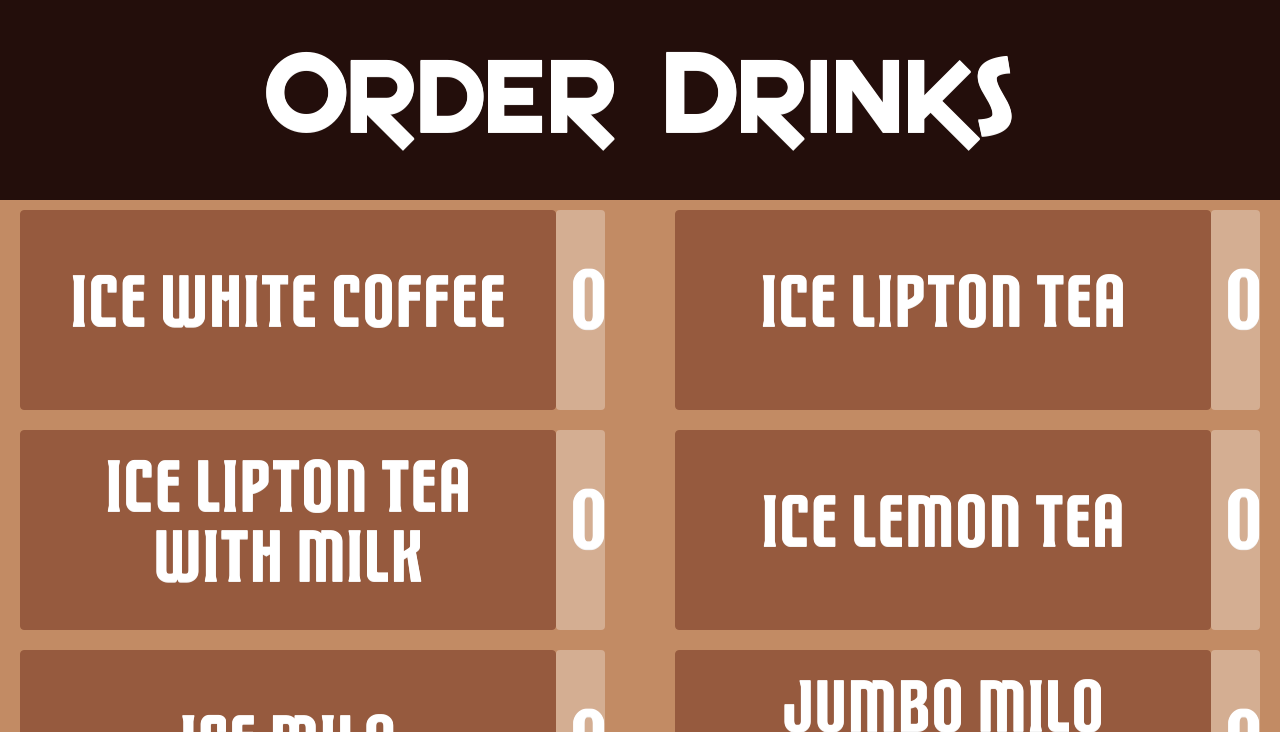
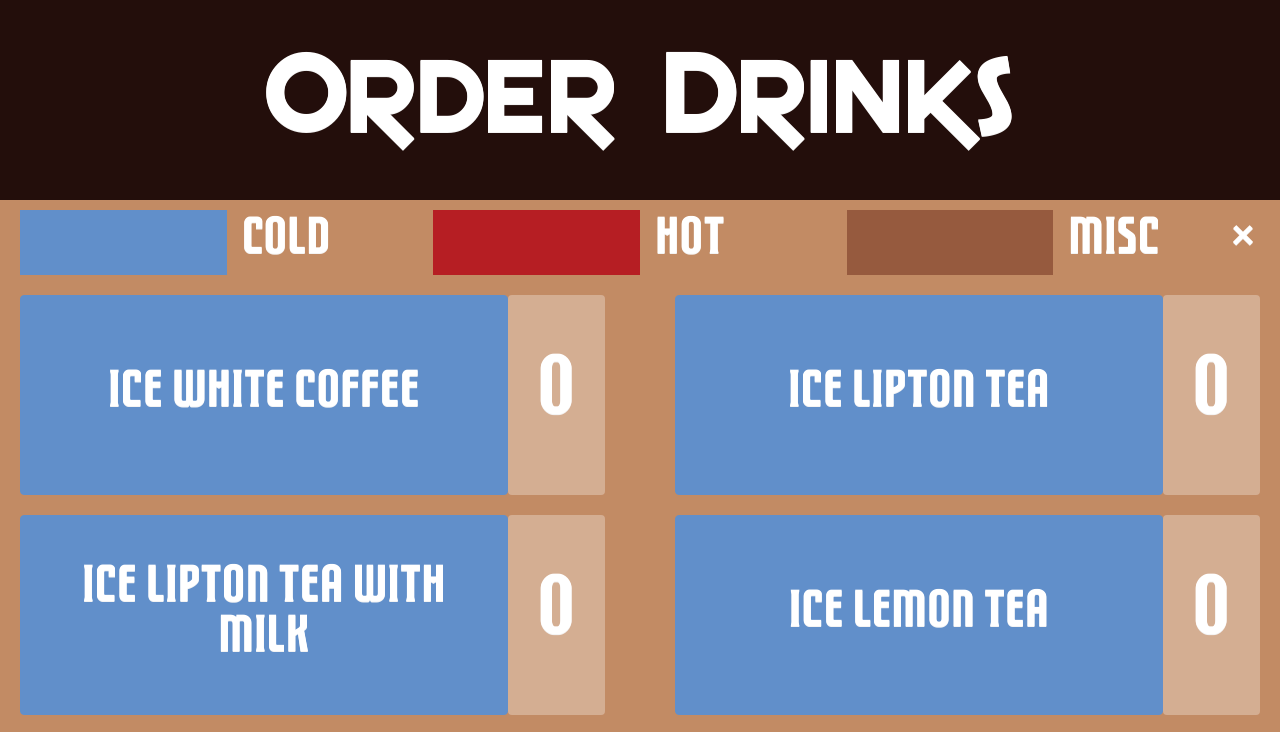
Before and after one commit to itsnhduc/orderdrinks, a plain HTML site: page index.html in a window 1280 px wide. Shown: the top 732 px of the page. Drawn offline with Linux system fonts and the light colour scheme.

Commit message:
Add drink categories

```diff
--- a/drinks.js
+++ b/drinks.js
@@ -1,49 +1,49 @@
 drinks = [
-	{name: 'ICE WHITE COFFEE', category: 'Cold Beverage'},
-	{name: 'ICE LIPTON TEA', category: 'Cold Beverage'},
-	{name: 'ICE LIPTON TEA WITH MILK', category: 'Cold Beverage', category: 'Cold Beverage'},
-	{name: 'ICE LEMON TEA', category: 'Cold Beverage'},
-	{name: 'ICE MILO', category: 'Cold Beverage'},
-	{name: 'JUMBO MILO DINOSAUR', category: 'Cold Beverage'},
-	{name: 'BLENDED ICE LIME JUICE', category: 'Cold Beverage'},
-	{name: 'BLENDED ICE LIME JUICE W/ SOUR PLUM', category: 'Cold Beverage'},
-	{name: 'SJORA MANGO', category: 'Cold Beverage'},
-	{name: 'FRESH COCONUT JUICE', category: 'Cold Beverage'},
-	{name: 'ROSE SYRUP', category: 'Cold Beverage'},
-	{name: 'ROSE SYRUP W/ LIME', category: 'Cold Beverage'},
-	{name: 'ROSE BANDUNG', category: 'Cold Beverage'},
-	{name: 'ICE HONEY LEMON', category: 'Cold Beverage'},
-	{name: 'COKE FLOAT (VANILLA)', category: 'Cold Beverage'},
-	{name: 'COKE', category: 'Cold Beverage'},
-	{name: 'COKE ZERO', category: 'Cold Beverage'},
-	{name: 'SPRITE', category: 'Cold Beverage'},
-	{name: 'AQUARIUS ISOTONIC', category: 'Cold Beverage'},
-	{name: 'SOYA BEAN', category: 'Cold Beverage'},
-	{name: 'CHRYSANTHEMUM', category: 'Cold Beverage'},
-	{name: 'H&E GREEN TEA', category: 'Cold Beverage'},
-	{name: 'RIBENNA (PACKET)', category: 'Cold Beverage'},
-	{name: 'MINERAL WATER', category: 'Cold Beverage'},
-	{name: 'COLD ICE WATER', category: 'Cold Beverage'},
-	{name: 'FRUIT PUNCH', category: 'Cold Beverage'},
-	{name: 'BLUE OCEAN', category: 'Mocktail'},
-	{name: 'PEACH COOLER', category: 'Mocktail'},
-	{name: 'VIRGIN MOJITO', category: 'Mocktail'},
-	{name: 'GREEN FOREST', category: 'Mocktail'},
-	{name: 'NESCAFE BLACK COFFEE', category: 'Hot Beverage'},
-	{name: 'NESCAFE COFFEE (CONDENSED MILK)', category: 'Hot Beverage'},
-	{name: 'NESCAFE COFFEE (EVAPORATED MILK)', category: 'Hot Beverage'},
-	{name: 'NESCAFE WHITE COFFEE', category: 'Hot Beverage'},
-	{name: 'CAPPUCCINO', category: 'Hot Beverage'},
-	{name: 'MOCHA', category: 'Hot Beverage'},
-	{name: 'TEH TARIK', category: 'Hot Beverage'},
-	{name: 'LIPTON TEA', category: 'Hot Beverage'},
-	{name: 'LIPTON TEA (CONDENSED MILK)', category: 'Hot Beverage'},
-	{name: 'LIPTON TEA (EVAPORATED MILK)', category: 'Hot Beverage'},
-	{name: 'LIPTON TEA W/ LEMON', category: 'Hot Beverage'},
-	{name: 'MILO', category: 'Hot Beverage'},
-	{name: 'CHRYSANTHEMUM', category: 'Hot Beverage'},
-	{name: 'CHINESE TEA', category: 'Hot Beverage'},
-	{name: 'HONEY LEMON', category: 'Hot Beverage'},
-	{name: 'WARM WATER', category: 'Hot Beverage'},
-	{name: 'HOT WATER', category: 'Hot Beverage'}
+	{name: 'ICE WHITE COFFEE', category: 'cold'},
+	{name: 'ICE LIPTON TEA', category: 'cold'},
+	{name: 'ICE LIPTON TEA WITH MILK', category: 'cold', category: 'cold'},
+	{name: 'ICE LEMON TEA', category: 'cold'},
+	{name: 'ICE MILO', category: 'cold'},
+	{name: 'JUMBO MILO DINOSAUR', category: 'cold'},
+	{name: 'BLENDED ICE LIME JUICE', category: 'cold'},
+	{name: 'BLENDED ICE LIME JUICE W/ SOUR PLUM', category: 'cold'},
+	{name: 'SJORA MANGO', category: 'cold'},
+	{name: 'FRESH COCONUT JUICE', category: 'cold'},
+	{name: 'ROSE SYRUP', category: 'cold'},
+	{name: 'ROSE SYRUP W/ LIME', category: 'cold'},
+	{name: 'ROSE BANDUNG', category: 'cold'},
+	{name: 'ICE HONEY LEMON', category: 'cold'},
+	{name: 'COKE FLOAT (VANILLA)', category: 'cold'},
+	{name: 'COKE', category: 'cold'},
+	{name: 'COKE ZERO', category: 'cold'},
+	{name: 'SPRITE', category: 'cold'},
+	{name: 'AQUARIUS ISOTONIC', category: 'cold'},
+	{name: 'SOYA BEAN', category: 'cold'},
+	{name: 'CHRYSANTHEMUM', category: 'cold'},
+	{name: 'H&E GREEN TEA', category: 'cold'},
+	{name: 'RIBENNA (PACKET)', category: 'cold'},
+	{name: 'MINERAL WATER', category: 'cold'},
+	{name: 'COLD ICE WATER', category: 'cold'},
+	{name: 'FRUIT PUNCH', category: 'cold'},
+	{name: 'NESCAFE BLACK COFFEE', category: 'hot'},
+	{name: 'NESCAFE COFFEE (CONDENSED MILK)', category: 'hot'},
+	{name: 'NESCAFE COFFEE (EVAPORATED MILK)', category: 'hot'},
+	{name: 'NESCAFE WHITE COFFEE', category: 'hot'},
+	{name: 'CAPPUCCINO', category: 'hot'},
+	{name: 'MOCHA', category: 'hot'},
+	{name: 'TEH TARIK', category: 'hot'},
+	{name: 'LIPTON TEA', category: 'hot'},
+	{name: 'LIPTON TEA (CONDENSED MILK)', category: 'hot'},
+	{name: 'LIPTON TEA (EVAPORATED MILK)', category: 'hot'},
+	{name: 'LIPTON TEA W/ LEMON', category: 'hot'},
+	{name: 'MILO', category: 'hot'},
+	{name: 'CHRYSANTHEMUM', category: 'hot'},
+	{name: 'CHINESE TEA', category: 'hot'},
+	{name: 'HONEY LEMON', category: 'hot'},
+	{name: 'WARM WATER', category: 'hot'},
+	{name: 'HOT WATER', category: 'hot'},
+	{name: 'BLUE OCEAN', category: 'misc'},
+	{name: 'PEACH COOLER', category: 'misc'},
+	{name: 'VIRGIN MOJITO', category: 'misc'},
+	{name: 'GREEN FOREST', category: 'misc'}
 ];
--- a/index.html
+++ b/index.html
@@ -30,10 +30,19 @@
 
 <body>
   <div id="order-drink-app">
-    <div class="row header">
-      <div class="col-sm-12 col-md-12 col-lg-12">
-        <h1>Order Drinks</h1>
-      </div>
+    <div class="header">
+      <h1>Order Drinks</h1>
+    </div>
+    <div class="legend row animated faster">
+      <div class="col-sm-2 col-md-2 col-lg-2 category-color cold">&nbsp;</div>
+      <div class="col-sm-2 col-md-2 col-lg-2">Cold</div>
+      <div class="col-sm-2 col-md-2 col-lg-2 category-color hot">&nbsp;</div>
+      <div class="col-sm-2 col-md-2 col-lg-2">Hot</div>
+      <div class="col-sm-2 col-md-2 col-lg-2 category-color misc">&nbsp;</div>
+      <div class="col-sm-2 col-md-2 col-lg-2">Misc</div>
+      <span class="close-legend">
+        <span class="close-legend-btn">&times;</span>
+      </span>
     </div>
     <div id="drink-list" class="row animated faster fadeIn"></div>
     <div class="ok-spacing"></div>
@@ -53,17 +62,20 @@
   <script src="orderdrink.js"></script>
 
   <script type="text/template" id="drink-template">
-    <div class="col-sm-12 col-md-12 col-lg-6 animated faster pulse">
+    <div class="col-sm-6 col-md-6 col-lg-6 animated faster pulse">
       <div class="row cell">
-        <div class="col-sm-11 col-md-11 col-lg-11 btn metro btn-sq-lg plus text-center-container"><%- name%></div>
-        <div class="col-sm-1 col-md-1 col-lg-1 btn btn-sq minus text-center-container"><%- num%></div>
+        <div class="col-sm-10 col-md-10 col-lg-10 btn metro btn-sq-lg plus <%- category%> text-center-container"><%- name%></div>
+        <div class="col-sm-2 col-md-2 col-lg-2 btn btn-sq minus text-center-container"><%- num%></div>
       </div>
     </div>
   </script>
 
   <script type="text/template" id="order-template">
-    <li class="list-group-item item">
-      <%- name%><span class="item-count"><%- num%></span>
+    <li class="list-group-item item <%- category%>">
+      <div class="row">
+        <div class="col-sm-10 col-md-10 col-lg-10"><%- name%></div>
+        <div class="col-sm-2 col-md-2 col-lg-2 item-count"><%- num%></div>
+      </div>
     </li>
   </script>
 </body>
--- a/orderdrink.css
+++ b/orderdrink.css
@@ -42,7 +42,7 @@
     background-color: #965A3E;
     border-color: #965A3E;
     font-family: "STRATEGYCIDE", Arial, Helvetica, sans-serif;
-    font-size: 70px;
+    font-size: 50px;
     color: white;
     line-height: 1;
     height: 200px;
@@ -81,7 +81,7 @@
 
 .item {
     font-family: "STRATEGYCIDE", Arial, Helvetica, sans-serif;
-    font-size: 100px;
+    font-size: 60px;
     background-color: #C28B64;
     color: white;
     padding: 10px 25px;
@@ -89,9 +89,9 @@
 
 .item-count {
     font-family: "STRATEGYCIDE", Arial, Helvetica, sans-serif;
-    font-size: 100px;
+    font-size: 60px;
     color: #ddd;
-    float: right;
+    text-align: right;
 }
 
 .cell {
@@ -105,3 +105,42 @@
     flex-direction: column;
     justify-content: center;
 }
+
+.cold,
+.cold:hover,
+.cold:focus {
+    background-color: #618FCA;
+    border-color: #618FCA;
+}
+.hot,
+.hot:hover,
+.hot:focus {
+    background-color: #B61E23;
+    border-color: #B61E23;
+}
+.misc,
+.misc:hover,
+.misc:focus {
+    background-color: #965A3E;
+    border-color: #965A3E;
+}
+
+.legend {
+    margin: 10px 20px;
+    font-family: "STRATEGYCIDE", Arial, Helvetica, sans-serif;
+    color: white;
+    font-size: 50px;
+}
+
+.close-legend {
+    float: right;
+    width: 0;
+    height: 0;
+    overflow: visible;
+    position: relative;
+}
+
+.close-legend-btn {
+    position: absolute;
+    right: 5px;
+}
--- a/orderdrink.js
+++ b/orderdrink.js
@@ -2,20 +2,22 @@ $(function(){
   $.event.special.tap.emitTapOnTaphold = false;
   $.event.special.tap.tapholdThreshold = 500;
 
+  var AnimationEndEvent = 'animationend webkitAnimationEnd MSAnimationEnd oAnimationEnd';
+
   var Drink = Backbone.Model.extend({
     defaults: function() {
       return {
-        name: "(empty)",
-        category: "Misc",
+        name: '(empty)',
+        category: 'Misc',
         num: 0
       };
     },
     plus: function() {
-      var cur = this.get("num")
+      var cur = this.get('num')
       this.save({num: cur+1});
     },
     minus: function() {
-   	  var cur = this.get("num")
+   	  var cur = this.get('num')
       this.save({num: cur <= 0 ? 0 : cur-1})
     },
     rename: function(name) {
@@ -25,7 +27,7 @@ $(function(){
 
   var Orders = Backbone.Collection.extend({
   	model: Drink,
-  	localStorage: new Backbone.LocalStorage("drink-orders"),
+  	localStorage: new Backbone.LocalStorage('drink-orders'),
   	orderList: function() {
       return this.filter(function(drink) {
       	return drink.get('num') > 0;
@@ -38,9 +40,9 @@ $(function(){
   var DrinkView = Backbone.View.extend({
   	template: _.template($('#drink-template').html()),
 	  events: {
-      "tap .plus" : "order",
-      "tap .minus" : "minus",
-      "taphold .plus" : "rename"
+      'tap .plus' : 'order',
+      'tap .minus' : 'minus',
+      'taphold .plus' : 'rename'
     },
     initialize: function() {
       this.listenTo(this.model, 'change', this.render);
@@ -52,7 +54,7 @@ $(function(){
     	this.model.minus();
     },
     rename:function(e){
-      var name = prompt("Enter the name of your order",this.model.get("name"))
+      var name = prompt('Enter the name of your order',this.model.get('name'))
       if (name != null) {
         this.model.rename(name)
       }
@@ -72,9 +74,10 @@ $(function(){
   });
 
   var AppView = Backbone.View.extend({
-  	el: $("#order-drink-app"),
+  	el: $('#order-drink-app'),
     events: {
-      "tap .toggle-view" : "toggleView"
+      'tap .toggle-view' : 'toggleView',
+      'tap .close-legend-btn' : 'closeLegend'
     },
     toggleView: function() {
       var dl = this.$('#drink-list');
@@ -94,6 +97,14 @@ $(function(){
         ol.hide();
       }
     },
+    closeLegend: function() {
+      var legend = this.$('.legend');
+      legend
+        .addClass('fadeOut')
+        .on(AnimationEndEvent, function(e) {
+          legend.hide();
+        });
+    },
     initialize: function() {
       this.listenTo(orders, 'change', this.renderOrders);
       this.render();
@@ -101,11 +112,11 @@ $(function(){
     },
     renderDrink: function(drink) {
       var view = new DrinkView({model: drink});
-      this.$("#drink-list").append(view.render().el);
+      this.$('#drink-list').append(view.render().el);
     },
     renderOrder: function(drink) {
       var view = new OrderView({model: drink});
-      this.$("#order-list").append(view.render().el);
+      this.$('#order-list').append(view.render().el);
     },
     renderOrders: function() {
       var toggleBtn = this.$('.toggle-view');
```
